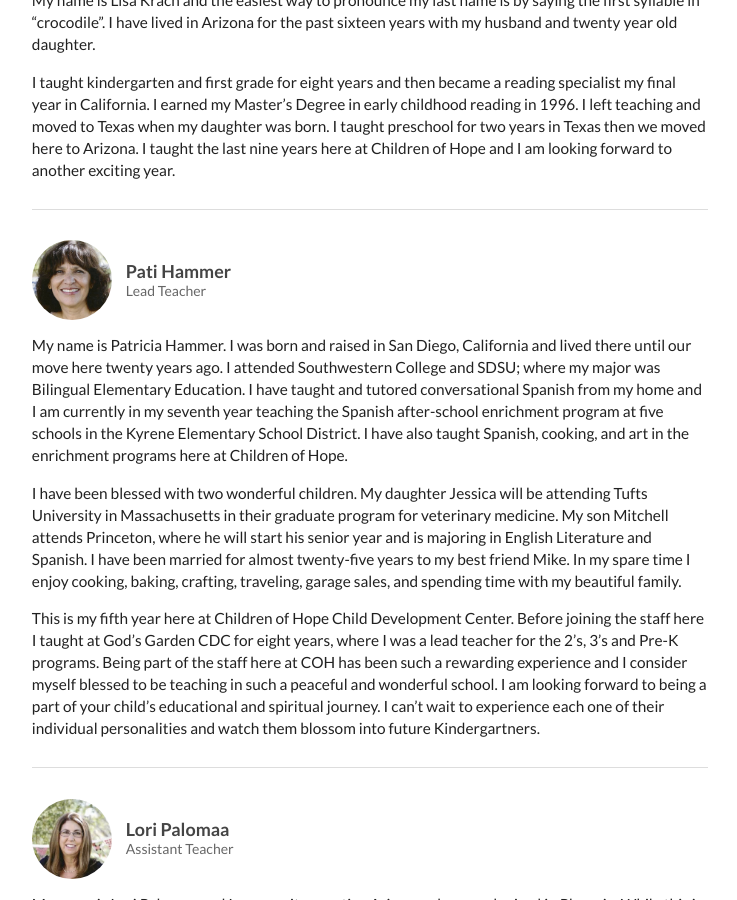
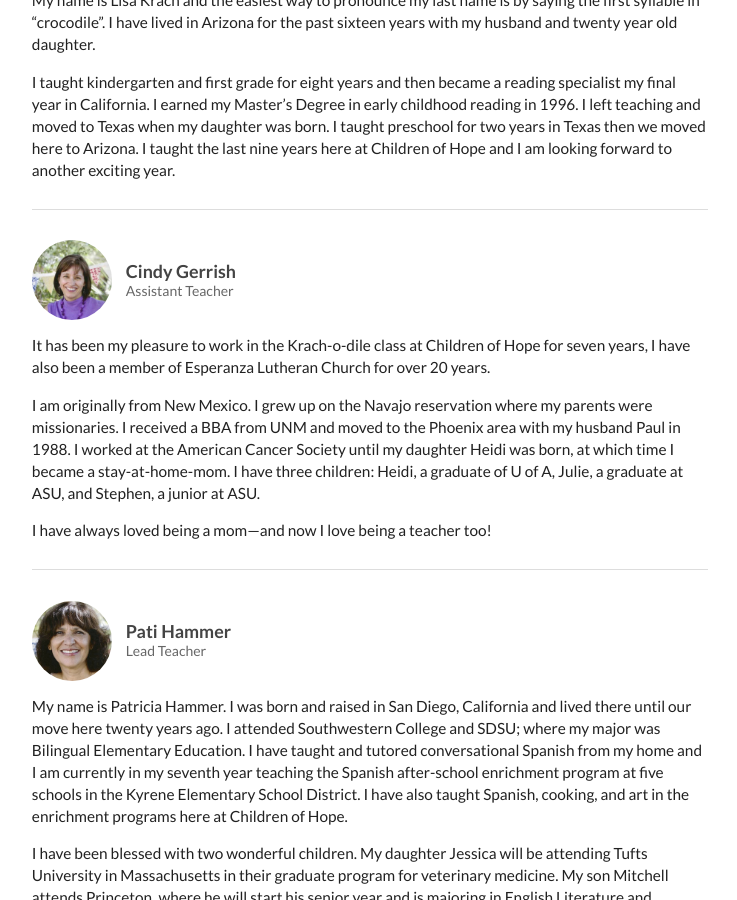
Before and after one commit to childrenofhope/childrenofhope, a Jekyll site: the page built from about/teachers.md, in a window 1280 px wide and 900 px high, scrolled down 2211 px. Shown: the whole window, without its empty margins (270-1007 px from the left). Built offline with Jekyll 4.4.1, drawn with Linux system fonts in a browser that asks for light colours.

Commit message:
Updated teacher bios

```diff
--- a/about/teachers.md
+++ b/about/teachers.md
@@ -134,6 +134,33 @@ Teachers & Staff
   and I am looking forward to another exciting year.
 </p>
 
+<div class="ui section divider"></div>
+
+<h3 class="ui header">
+  <img src="{{ site.baseurl }}/assets/images/teachers/cindy_gerrish.png"
+    alt="Lisa Krach" class="ui tiny circular image" />
+  <div class="content">
+    Cindy Gerrish
+    <div class="sub header">Assistant Teacher</div>
+  </div>
+</h3>
+
+<p>
+  It has been my pleasure to work in the Krach-o-dile class at Children of Hope for seven
+  years, I have also been a member of Esperanza Lutheran Church for over 20 years.
+</p>
+
+<p>
+  I am originally from New Mexico. I grew up on the Navajo reservation where my parents were
+  missionaries. I received a BBA from UNM and moved to the Phoenix area with my husband Paul
+  in 1988. I worked at the American Cancer Society until my daughter Heidi was born, at which
+  time I became a stay-at-home-mom. I have three children: Heidi, a graduate of U of A, Julie,
+  a graduate at ASU, and Stephen, a junior at ASU.
+</p>
+
+<p>
+  I have always loved being a mom—and now I love being a teacher too!
+</p>
 
 <div class="ui section divider"></div>
 
```
Also changed, not shown: assets/images/teachers/cindy_gerrish.png (added).
